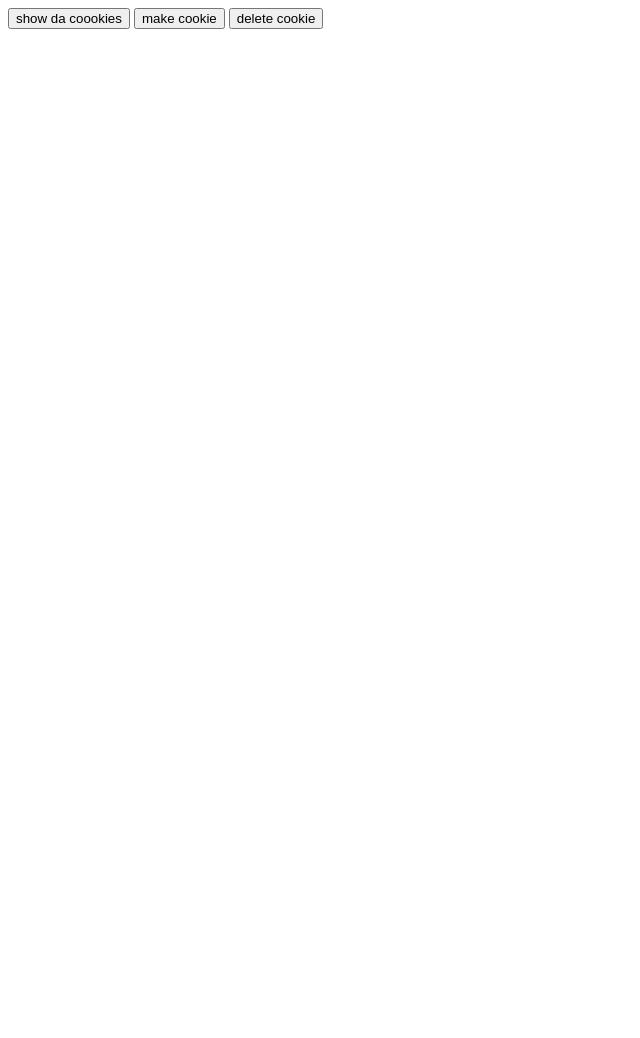
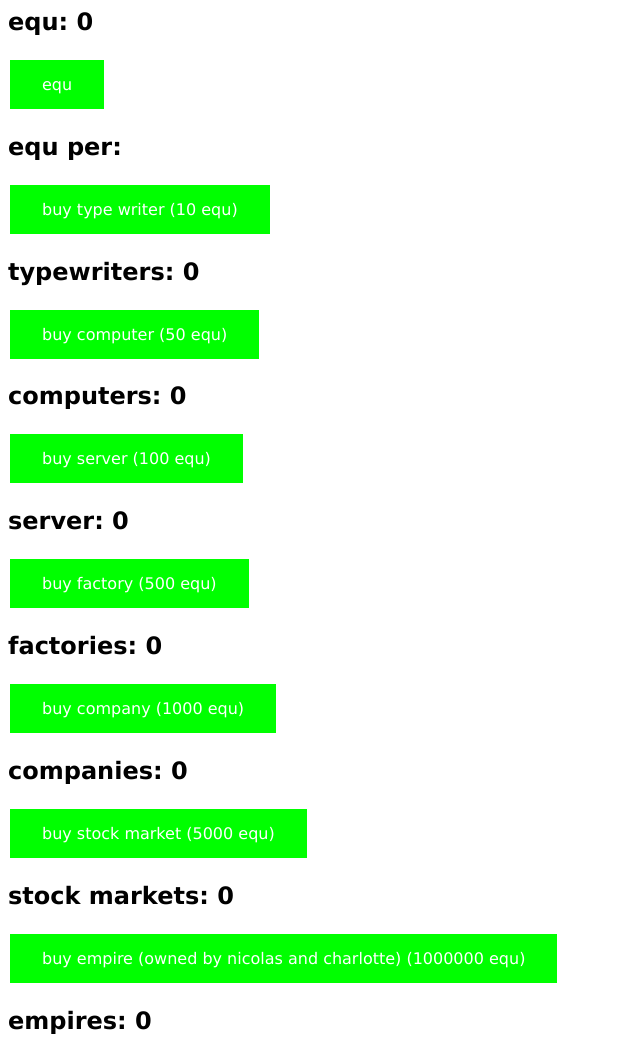
Before and after one commit to CoastStarlight/supreme-computing-machine, a plain HTML site: page index.html in a window 1280 px wide. Shown: the whole page, without its empty margins (0-640 px from the left). Before the commit the page ends 800 px from the top, so only its background shows below. Drawn offline with Linux system fonts and the light colour scheme.

Commit message:
Update index.html

```diff
--- a/index.html
+++ b/index.html
@@ -1,7 +1,58 @@
 <html>
-<body>
-<script>
-  function getCookie(cname) {
+    <head>
+        <title>math clicker</title>
+        <style>
+            h2 {
+        font-family: verdana;
+    }
+button {
+  background-color: lime;
+  border: none;
+  color: white;
+  padding: 15px 32px;
+  text-align: center;
+  text-decoration: none;
+  display: inline-block;
+  font-size: 16px;
+  margin: 4px 2px;
+  cursor: pointer;
+  font-family: verdana;
+}
+        </style>
+        </head>
+    <body>
+        <h2 id="eq">equ: 0<h2>
+        <button onclick="add();">equ</button>
+        <h2 id="income">equ per: <h2>
+        <button onclick="owned[0] += 1;burp(1);">buy type writer (10 equ)</button>
+        <h2 id="w"><h2>
+        <button onclick="owned[1] += 1;burp(5);">buy computer (50 equ)</button>
+        <h2 id="c"><h2>
+        <button onclick="owned[2] += 1;burp(10);">buy server (100 equ)</button>
+        <h2 id="s"><h2>
+        <button onclick="owned[3] += 1;burp(50);">buy factory (500 equ)</button>
+        <h2 id="f"><h2>
+        <button onclick="owned[4] += 1;burp(100);">buy company (1000 equ)</button>
+        <h2 id="b"><h2>
+        <button onclick="owned[5] += 1;burp(500);">buy stock market (5000 equ)</button>
+        <h2 id="m"><h2>
+        <button onclick="owned[6] += 1;burp(100000);">buy empire (owned by nicolas and charlotte) (1000000 equ)</button>
+        <h2 id="e"><h2>
+        <script>
+            var numba = 5;
+            var equ = 0;
+            var owned = [0, 0, 0, 0, 0, 0, 0]
+            display();
+            function display() {
+            document.getElementById("w").innerHTML = "typewriters: " + owned[0]
+            document.getElementById("c").innerHTML = "computers: " + owned[1]
+            document.getElementById("s").innerHTML = "server: " + owned[2]
+            document.getElementById("f").innerHTML = "factories: " + owned[3]
+            document.getElementById("b").innerHTML = "companies: " + owned[4]
+                document.getElementById("m").innerHTML = "stock markets: " + owned[5]
+                    document.getElementById("e").innerHTML = "empires: " + owned[6]
+            }
+              function getCookie(cname) {
   let name = cname + "=";
   let decodedCookie = decodeURIComponent(document.cookie);
   let ca = decodedCookie.split(';');
@@ -16,10 +67,32 @@
   }
   return "";
 }
+            function add() {
+                var x = Math.ceil(Math.random() * 12)
+                display()
+                var y = Math.ceil(Math.random() * 12)
+                var ask = prompt("what is " + x + " x " + y)
+                if(ask == x * y && ask !== null) {
+                equ = equ + numba
+            document.getElementById("eq").innerHTML = "equ: " + equ
+                    document.cookie = "equ="+equ+"; expires=Thu, 18 Dec 2023 12:00:00 UTC; path=/";
+                    document.cookie = "equper="+numba+"; expires=Thu, 18 Dec 2023 12:00:00 UTC; path=/";
+                } else {
+                 alert("no")
+                }
 
-</script>
-<button OnClick='alert(getCookie("equ"))'>show da coookies</button>
-<button OnClick='document.cookie = "equ=CoastStarlight; expires=Thu, 18 Dec 2023 12:00:00 UTC; path=/";'>make cookie</button>
-<button OnClick='document.cookie = "equ=; expires=Thu, 18 Dec 1970 12:00:00 UTC; path=/";'>delete cookie</button>
-</body>
+            }
+            function burp(n) {
+                if(equ >= n * 10) {
+                equ = equ - n * 10
+                numba += n
+                    display();
+                document.getElementById("eq").innerHTML = "equ: " + equ
+                document.getElementById("income").innerHTML = "equ per: " + numba
+                } else {
+                alert("not enough money")
+                }
+                }
+            </script>
+    </body>
 </html>
```
